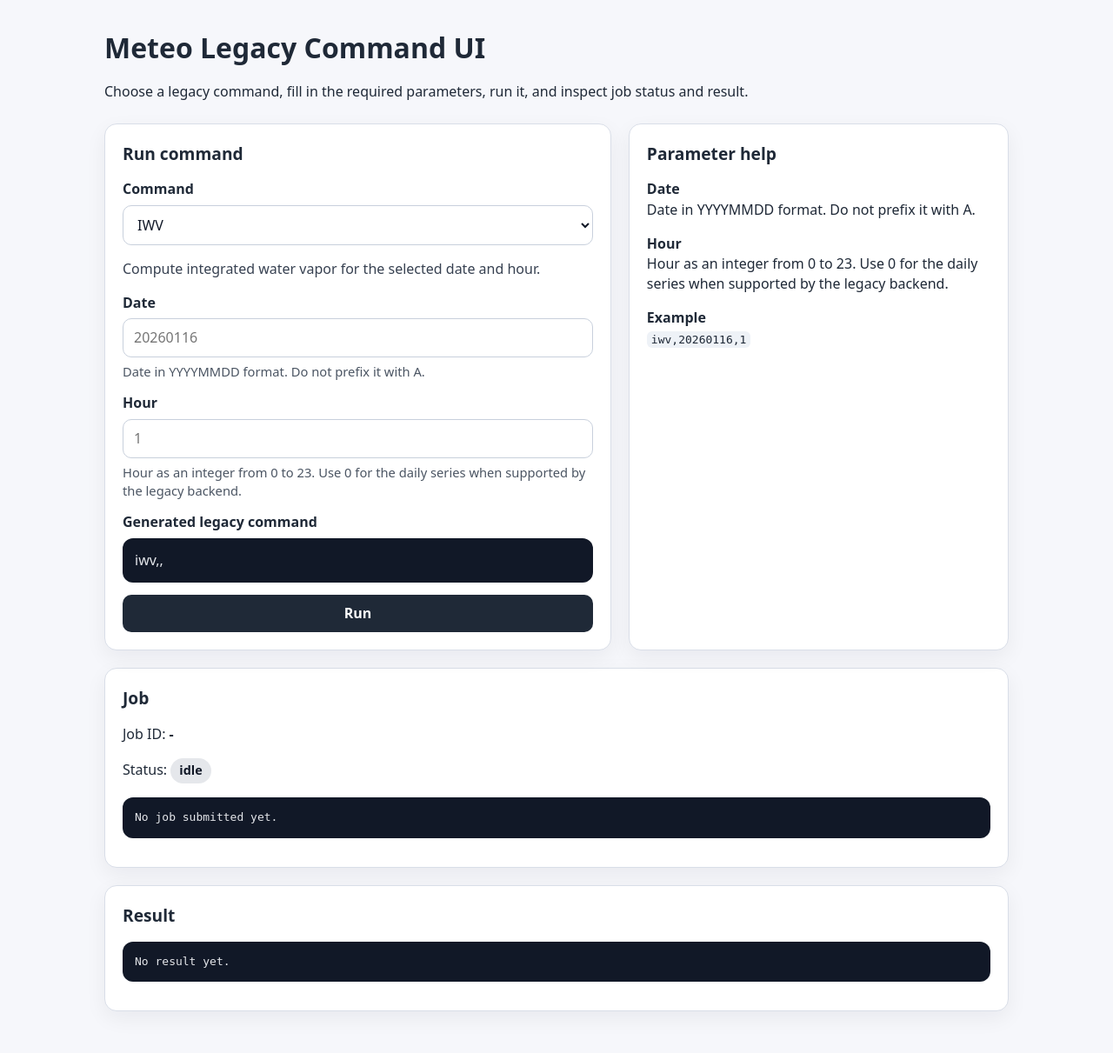
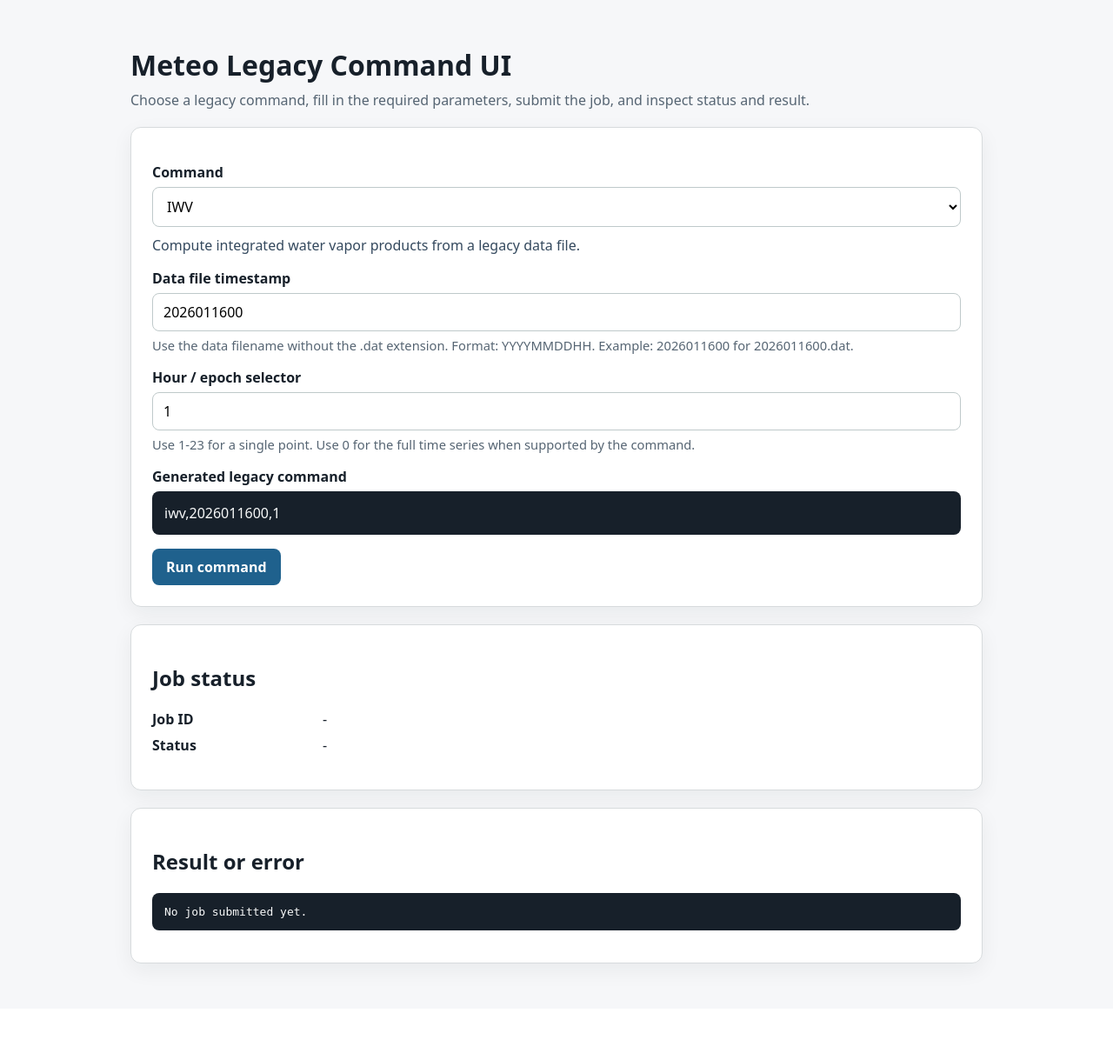
Before and after one commit to marco-buttu/meteo, a Flask app: page /ui in a window 1280 px wide. Shown: the whole page at 87% size. After the commit the page ends 1124 px from the top, so only its background shows below. Run offline with Flask 3, Linux system fonts and the light colour scheme; parts of the project's set-up code (start-up, migrations or seed data) failed here and were passed over.

Commit message:
Fix issue 6

```diff
--- a/app/api/routes.py
+++ b/app/api/routes.py
@@ -9,8 +9,9 @@ from app.api.legacy_commands import get_legacy_command_catalog
 
 
 def register_routes(app: Flask) -> None:
+
     @app.route("/ui", methods=["GET"])
-    def legacy_command_ui():
+    def legacy_ui():
         return render_template("legacy_ui.html")
 
     @app.route("/legacy/commands", methods=["GET"])
--- a/app/templates/legacy_ui.html
+++ b/app/templates/legacy_ui.html
@@ -5,243 +5,358 @@
   <meta name="viewport" content="width=device-width, initial-scale=1">
   <title>Meteo Legacy Command UI</title>
   <style>
-    :root { font-family: system-ui, -apple-system, BlinkMacSystemFont, "Segoe UI", sans-serif; line-height: 1.45; }
-    body { margin: 0; background: #f6f7fb; color: #1f2937; }
-    main { max-width: 1040px; margin: 0 auto; padding: 32px 20px 48px; }
-    h1 { margin: 0 0 8px; font-size: 2rem; }
-    h2 { margin-top: 0; font-size: 1.2rem; }
-    .layout { display: grid; grid-template-columns: minmax(0, 1fr) minmax(280px, 0.75fr); gap: 20px; margin-top: 24px; }
-    .card { background: #fff; border: 1px solid #d9dee8; border-radius: 14px; box-shadow: 0 8px 24px rgba(15, 23, 42, 0.06); padding: 20px; }
-    label { display: block; font-weight: 650; margin-bottom: 6px; }
-    select, input, button { box-sizing: border-box; width: 100%; font: inherit; border-radius: 10px; border: 1px solid #c8d0dc; padding: 10px 12px; background: #fff; color: #111827; }
-    button { cursor: pointer; border: 0; background: #1f2937; color: #fff; font-weight: 700; margin-top: 14px; }
-    button:disabled { cursor: not-allowed; opacity: 0.55; }
-    .field { margin: 14px 0; }
-    .help { color: #4b5563; font-size: 0.92rem; margin-top: 6px; }
-    .description { color: #374151; margin-bottom: 16px; }
-    .command-preview, pre { background: #111827; color: #e5e7eb; border-radius: 12px; padding: 14px; overflow-x: auto; white-space: pre-wrap; word-break: break-word; }
-    .status-pill { display: inline-block; border-radius: 999px; padding: 4px 10px; background: #e5e7eb; color: #111827; font-weight: 700; font-size: 0.9rem; }
-    .status-finished { background: #d1fae5; color: #065f46; }
-    .status-failed, .status-error { background: #fee2e2; color: #991b1b; }
-    .status-running { background: #dbeafe; color: #1e40af; }
-    .error { color: #991b1b; font-weight: 700; }
-    .hidden { display: none; }
-    code { background: #eef2f7; border-radius: 6px; padding: 2px 5px; }
-    @media (max-width: 820px) { .layout { grid-template-columns: 1fr; } }
+    :root {
+      color-scheme: light;
+      font-family: system-ui, -apple-system, BlinkMacSystemFont, "Segoe UI", sans-serif;
+      background: #f6f7f9;
+      color: #17202a;
+    }
+
+    body {
+      margin: 0;
+      padding: 32px;
+    }
+
+    main {
+      max-width: 980px;
+      margin: 0 auto;
+    }
+
+    h1 {
+      margin-bottom: 8px;
+      font-size: 2rem;
+    }
+
+    .subtitle {
+      margin-top: 0;
+      color: #566573;
+    }
+
+    .panel {
+      background: #ffffff;
+      border: 1px solid #d7dbdd;
+      border-radius: 12px;
+      padding: 24px;
+      margin: 20px 0;
+      box-shadow: 0 8px 24px rgba(23, 32, 42, 0.06);
+    }
+
+    label {
+      display: block;
+      margin-bottom: 6px;
+      font-weight: 650;
+    }
+
+    select,
+    input,
+    button {
+      font: inherit;
+    }
+
+    select,
+    input {
+      width: 100%;
+      box-sizing: border-box;
+      padding: 10px 12px;
+      border: 1px solid #bfc9ca;
+      border-radius: 8px;
+      background: #ffffff;
+    }
+
+    button {
+      padding: 10px 16px;
+      border: 0;
+      border-radius: 8px;
+      background: #1f618d;
+      color: #ffffff;
+      font-weight: 700;
+      cursor: pointer;
+    }
+
+    button:disabled {
+      cursor: not-allowed;
+      opacity: 0.55;
+    }
+
+    .field {
+      margin: 16px 0;
+    }
+
+    .help {
+      margin-top: 6px;
+      color: #566573;
+      font-size: 0.92rem;
+    }
+
+    .description {
+      color: #34495e;
+      margin-top: 10px;
+    }
+
+    .command-preview,
+    pre {
+      background: #17202a;
+      color: #f8f9f9;
+      border-radius: 8px;
+      padding: 14px;
+      overflow-x: auto;
+    }
+
+    .status-grid {
+      display: grid;
+      grid-template-columns: minmax(120px, 180px) 1fr;
+      gap: 8px 16px;
+    }
+
+    .status-grid dt {
+      font-weight: 700;
+    }
+
+    .status-grid dd {
+      margin: 0;
+    }
+
+    .error {
+      color: #922b21;
+      font-weight: 700;
+    }
+
+    .ok {
+      color: #145a32;
+      font-weight: 700;
+    }
   </style>
 </head>
 <body>
 <main>
   <h1>Meteo Legacy Command UI</h1>
-    <p>Choose a legacy command, fill in the required parameters, run it, and inspect job status and result.</p>
-    <div class="layout">
-      <section class="card">
-        <h2>Run command</h2>
+  <p class="subtitle">Choose a legacy command, fill in the required parameters, submit the job, and inspect status and result.</p>
+
+  <section class="panel">
     <div class="field">
-          <label for="commandSelect">Command</label>
-          <select id="commandSelect"></select>
+      <label for="command-select">Command</label>
+      <select id="command-select"></select>
+      <p id="command-description" class="description"></p>
     </div>
-        <p id="commandDescription" class="description"></p>
-        <form id="commandForm"></form>
-        <div>
+
+    <form id="command-form">
+      <div id="parameter-fields"></div>
+      <div class="field">
         <label>Generated legacy command</label>
-          <div id="commandPreview" class="command-preview"></div>
+        <div id="command-preview" class="command-preview"></div>
       </div>
-        <button id="runButton" type="button">Run</button>
-        <p id="formError" class="error hidden"></p>
+      <button id="run-button" type="submit">Run command</button>
+    </form>
   </section>
-      <aside class="card">
-        <h2>Parameter help</h2>
-        <div id="parameterHelp"></div>
-      </aside>
-    </div>
-    <section class="card" style="margin-top: 20px;">
-      <h2>Job</h2>
-      <p>Job ID: <strong id="jobId">-</strong></p>
-      <p>Status: <span id="jobStatus" class="status-pill">idle</span></p>
-      <pre id="jobMetadata">No job submitted yet.</pre>
+
+  <section class="panel">
+    <h2>Job status</h2>
+    <dl class="status-grid">
+      <dt>Job ID</dt>
+      <dd id="job-id">-</dd>
+      <dt>Status</dt>
+      <dd id="job-status">-</dd>
+    </dl>
   </section>
-    <section class="card" style="margin-top: 20px;">
-      <h2>Result</h2>
-      <pre id="jobResult">No result yet.</pre>
+
+  <section class="panel">
+    <h2>Result or error</h2>
+    <pre id="job-output">No job submitted yet.</pre>
   </section>
 </main>
+
 <script>
-    let commandCatalog = [];
-    let selectedCommand = null;
+  const commandSelect = document.getElementById("command-select");
+  const commandDescription = document.getElementById("command-description");
+  const commandForm = document.getElementById("command-form");
+  const parameterFields = document.getElementById("parameter-fields");
+  const commandPreview = document.getElementById("command-preview");
+  const runButton = document.getElementById("run-button");
+  const jobIdNode = document.getElementById("job-id");
+  const jobStatusNode = document.getElementById("job-status");
+  const jobOutput = document.getElementById("job-output");
+
+  let commands = [];
+  let activeCommand = null;
   let pollTimer = null;
-    const commandSelect = document.getElementById("commandSelect");
-    const commandDescription = document.getElementById("commandDescription");
-    const commandForm = document.getElementById("commandForm");
-    const commandPreview = document.getElementById("commandPreview");
-    const parameterHelp = document.getElementById("parameterHelp");
-    const runButton = document.getElementById("runButton");
-    const formError = document.getElementById("formError");
-    const jobId = document.getElementById("jobId");
-    const jobStatus = document.getElementById("jobStatus");
-    const jobMetadata = document.getElementById("jobMetadata");
-    const jobResult = document.getElementById("jobResult");
-    function setError(message) { formError.textContent = message; formError.classList.toggle("hidden", !message); }
-    function setStatus(status) {
-      jobStatus.textContent = status;
-      jobStatus.className = "status-pill";
-      if (status === "finished") jobStatus.classList.add("status-finished");
-      else if (status === "failed") jobStatus.classList.add("status-failed");
-      else if (status === "error") jobStatus.classList.add("status-error");
-      else if (status === "queued" || status === "started" || status === "submitting") jobStatus.classList.add("status-running");
+
+  function showOutput(value) {
+    if (typeof value === "string") {
+      jobOutput.textContent = value;
+      return;
     }
-    function prettyJson(value) { return JSON.stringify(value, null, 2); }
-    function getInputValue(parameter) {
-      const input = document.getElementById(`param-${parameter.name}`);
-      return input ? input.value.trim() : "";
+    jobOutput.textContent = JSON.stringify(value, null, 2);
   }
+
+  function getFieldValue(parameter) {
+    const field = document.getElementById(`param-${parameter.name}`);
+    return field ? field.value.trim() : "";
+  }
+
   function buildLegacyCommand() {
-      if (!selectedCommand) return "";
-      const values = selectedCommand.parameters.map((parameter) => getInputValue(parameter));
-      return [selectedCommand.name, ...values].join(",");
-    }
-    function validateForm() {
-      if (!selectedCommand) return "No command selected.";
-      for (const parameter of selectedCommand.parameters) {
-        const value = getInputValue(parameter);
-        if (parameter.required && !value) return `${parameter.label} is required.`;
-        if (parameter.pattern && !(new RegExp(parameter.pattern)).test(value)) return `${parameter.label} has an invalid format.`;
-        if (parameter.type === "integer") {
-          const number = Number(value);
-          if (!Number.isInteger(number)) return `${parameter.label} must be an integer.`;
-          if (parameter.min !== undefined && number < parameter.min) return `${parameter.label} must be greater than or equal to ${parameter.min}.`;
-          if (parameter.max !== undefined && number > parameter.max) return `${parameter.label} must be less than or equal to ${parameter.max}.`;
-        }
-        if (parameter.type === "number" && !Number.isFinite(Number(value))) return `${parameter.label} must be a number.`;
-      }
+    if (!activeCommand) {
       return "";
     }
-    function updatePreview() { commandPreview.textContent = buildLegacyCommand(); setError(""); }
-    function renderSelectedCommand() {
-      selectedCommand = commandCatalog.find((command) => command.name === commandSelect.value);
-      if (!selectedCommand) return;
-      commandDescription.textContent = selectedCommand.description;
-      commandForm.innerHTML = "";
-      parameterHelp.innerHTML = "";
-      for (const parameter of selectedCommand.parameters) {
-        const field = document.createElement("div");
-        field.className = "field";
+    const values = activeCommand.parameters.map((parameter) => getFieldValue(parameter));
+    return [activeCommand.name, ...values].join(",");
+  }
+
+  function updatePreview() {
+    commandPreview.textContent = buildLegacyCommand();
+  }
+
+  function renderCommand(command) {
+    activeCommand = command;
+    commandDescription.textContent = command.description || "";
+    parameterFields.innerHTML = "";
+
+    command.parameters.forEach((parameter) => {
+      const wrapper = document.createElement("div");
+      wrapper.className = "field";
+
       const label = document.createElement("label");
-        label.setAttribute("for", `param-${parameter.name}`);
+      label.htmlFor = `param-${parameter.name}`;
       label.textContent = parameter.label;
+      wrapper.appendChild(label);
+
       const input = document.createElement("input");
       input.id = `param-${parameter.name}`;
       input.name = parameter.name;
-        input.type = parameter.input_type || "text";
-        input.placeholder = parameter.placeholder || "";
+      input.type = parameter.type === "integer" ? "number" : parameter.type;
       input.required = Boolean(parameter.required);
-        if (parameter.min !== undefined) input.min = parameter.min;
-        if (parameter.max !== undefined) input.max = parameter.max;
-        if (parameter.step !== undefined) input.step = parameter.step;
+      if (parameter.placeholder) {
+        input.placeholder = parameter.placeholder;
+        input.value = parameter.example || parameter.placeholder;
+      }
+      if (parameter.pattern) {
+        input.pattern = parameter.pattern;
+      }
+      if (parameter.min !== undefined) {
+        input.min = parameter.min;
+      }
+      if (parameter.step !== undefined) {
+        input.step = parameter.step;
+      }
       input.addEventListener("input", updatePreview);
-        const help = document.createElement("div");
+      wrapper.appendChild(input);
+
+      const help = document.createElement("p");
       help.className = "help";
       help.textContent = parameter.help;
-        field.appendChild(label);
-        field.appendChild(input);
-        field.appendChild(help);
-        commandForm.appendChild(field);
-        const helpItem = document.createElement("p");
-        helpItem.innerHTML = `<strong>${parameter.label}</strong><br>${parameter.help}`;
-        parameterHelp.appendChild(helpItem);
-      }
-      const example = document.createElement("p");
-      example.innerHTML = `<strong>Example</strong><br><code>${selectedCommand.example}</code>`;
-      parameterHelp.appendChild(example);
+      wrapper.appendChild(help);
+
+      parameterFields.appendChild(wrapper);
+    });
+
     updatePreview();
   }
-    async function fetchJson(url, options) {
-      const response = await fetch(url, options);
-      const text = await response.text();
-      let payload = null;
-      if (text) {
-        try { payload = JSON.parse(text); } catch (error) { payload = { raw_response: text }; }
+
+  async function loadCommands() {
+    const response = await fetch("/legacy/commands");
+    if (!response.ok) {
+      throw new Error(`Unable to load command catalog: HTTP ${response.status}`);
     }
-      if (!response.ok) {
-        const message = payload && payload.error ? payload.error.message : `HTTP ${response.status}`;
-        throw new Error(message);
-      }
-      return payload;
-    }
-    async function pollJob(currentJobId) {
-      try {
-        const metadata = await fetchJson(`/jobs/${currentJobId}`);
-        jobMetadata.textContent = prettyJson(metadata);
-        setStatus(metadata.status);
-        if (metadata.status === "finished") {
-          clearInterval(pollTimer);
-          pollTimer = null;
-          if (metadata.has_result) jobResult.textContent = prettyJson(await fetchJson(`/jobs/${currentJobId}/result`));
-          else jobResult.textContent = "The job finished without a JSON result.";
-        } else if (metadata.status === "failed") {
-          clearInterval(pollTimer);
-          pollTimer = null;
-          jobResult.textContent = metadata.error ? prettyJson(metadata.error) : "The job failed.";
-        }
-      } catch (error) {
-        clearInterval(pollTimer);
-        pollTimer = null;
-        setStatus("error");
-        jobResult.textContent = error.message;
+    const payload = await response.json();
+    commands = payload.commands || [];
+
+    commandSelect.innerHTML = "";
+    commands.forEach((command) => {
+      const option = document.createElement("option");
+      option.value = command.name;
+      option.textContent = command.label || command.name;
+      commandSelect.appendChild(option);
+    });
+
+    commandSelect.addEventListener("change", () => {
+      const selected = commands.find((command) => command.name === commandSelect.value);
+      renderCommand(selected);
+    });
+
+    if (commands.length > 0) {
+      renderCommand(commands[0]);
     }
   }
-    async function runCommand() {
-      const validationError = validateForm();
-      if (validationError) { setError(validationError); return; }
+
+  async function submitCommand(event) {
+    event.preventDefault();
+
+    if (!commandForm.reportValidity()) {
+      return;
+    }
+
     const command = buildLegacyCommand();
     runButton.disabled = true;
-      setError("");
-      jobId.textContent = "-";
-      setStatus("submitting");
-      jobMetadata.textContent = "Submitting job...";
-      jobResult.textContent = "No result yet.";
-      if (pollTimer) { clearInterval(pollTimer); pollTimer = null; }
+    jobIdNode.textContent = "-";
+    jobStatusNode.textContent = "submitting";
+    jobStatusNode.className = "";
+    showOutput({ command });
+
     try {
-        const metadata = await fetchJson("/legacy/command", {
+      const response = await fetch("/legacy/command", {
         method: "POST",
         headers: { "Content-Type": "application/json" },
         body: JSON.stringify({ command }),
       });
-        jobId.textContent = metadata.job_id || "-";
-        jobMetadata.textContent = prettyJson(metadata);
-        setStatus(metadata.status || "queued");
-        if (metadata.job_id) {
-          await pollJob(metadata.job_id);
-          pollTimer = setInterval(() => pollJob(metadata.job_id), 1000);
+      const payload = await response.json();
+
+      if (!response.ok) {
+        jobStatusNode.textContent = "request failed";
+        jobStatusNode.className = "error";
+        showOutput(payload);
+        return;
       }
+
+      jobIdNode.textContent = payload.job_id;
+      jobStatusNode.textContent = payload.status;
+      showOutput(payload);
+      pollJob(payload.job_id);
     } catch (error) {
-        setStatus("error");
-        jobMetadata.textContent = error.message;
-        jobResult.textContent = "No result.";
+      jobStatusNode.textContent = "request failed";
+      jobStatusNode.className = "error";
+      showOutput(String(error));
     } finally {
       runButton.disabled = false;
     }
   }
-    async function init() {
+
+  function pollJob(jobId) {
+    if (pollTimer) {
+      clearInterval(pollTimer);
+    }
+
+    pollTimer = setInterval(async () => {
       try {
-        const catalog = await fetchJson("/legacy/commands");
-        commandCatalog = catalog.commands || [];
-        for (const command of commandCatalog) {
-          const option = document.createElement("option");
-          option.value = command.name;
-          option.textContent = command.label;
-          commandSelect.appendChild(option);
+        const response = await fetch(`/jobs/${jobId}`);
+        const metadata = await response.json();
+        jobStatusNode.textContent = metadata.status || "unknown";
+        jobStatusNode.className = metadata.status === "finished" ? "ok" : metadata.status === "failed" ? "error" : "";
+
+        if (metadata.status === "finished") {
+          clearInterval(pollTimer);
+          const resultResponse = await fetch(`/jobs/${jobId}/result`);
+          const result = await resultResponse.json();
+          showOutput(result);
+        } else if (metadata.status === "failed") {
+          clearInterval(pollTimer);
+          showOutput(metadata);
+        } else {
+          showOutput(metadata);
         }
-        commandSelect.addEventListener("change", renderSelectedCommand);
-        runButton.addEventListener("click", runCommand);
-        renderSelectedCommand();
       } catch (error) {
-        commandDescription.textContent = "Unable to load command catalog.";
-        setError(error.message);
-        runButton.disabled = true;
+        clearInterval(pollTimer);
+        jobStatusNode.textContent = "polling failed";
+        jobStatusNode.className = "error";
+        showOutput(String(error));
       }
+    }, 1000);
   }
-    init();
+
+  commandForm.addEventListener("submit", submitCommand);
+  loadCommands().catch((error) => {
+    jobStatusNode.textContent = "initialization failed";
+    jobStatusNode.className = "error";
+    showOutput(String(error));
+  });
 </script>
 </body>
 </html>
```
Also changed, not shown: app/api/legacy_commands.py (+91 -102 lines), README.md, 8 other files. Lines whose indentation alone changed are shown as unchanged.
